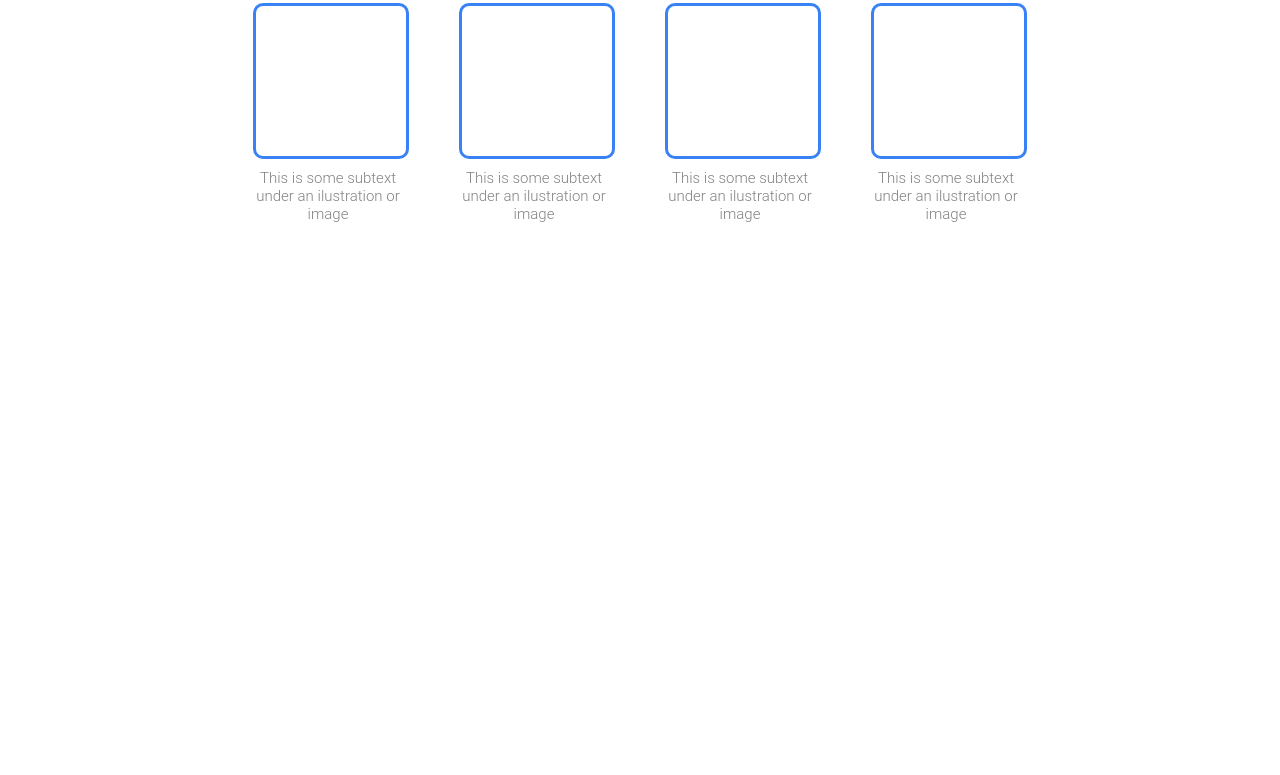
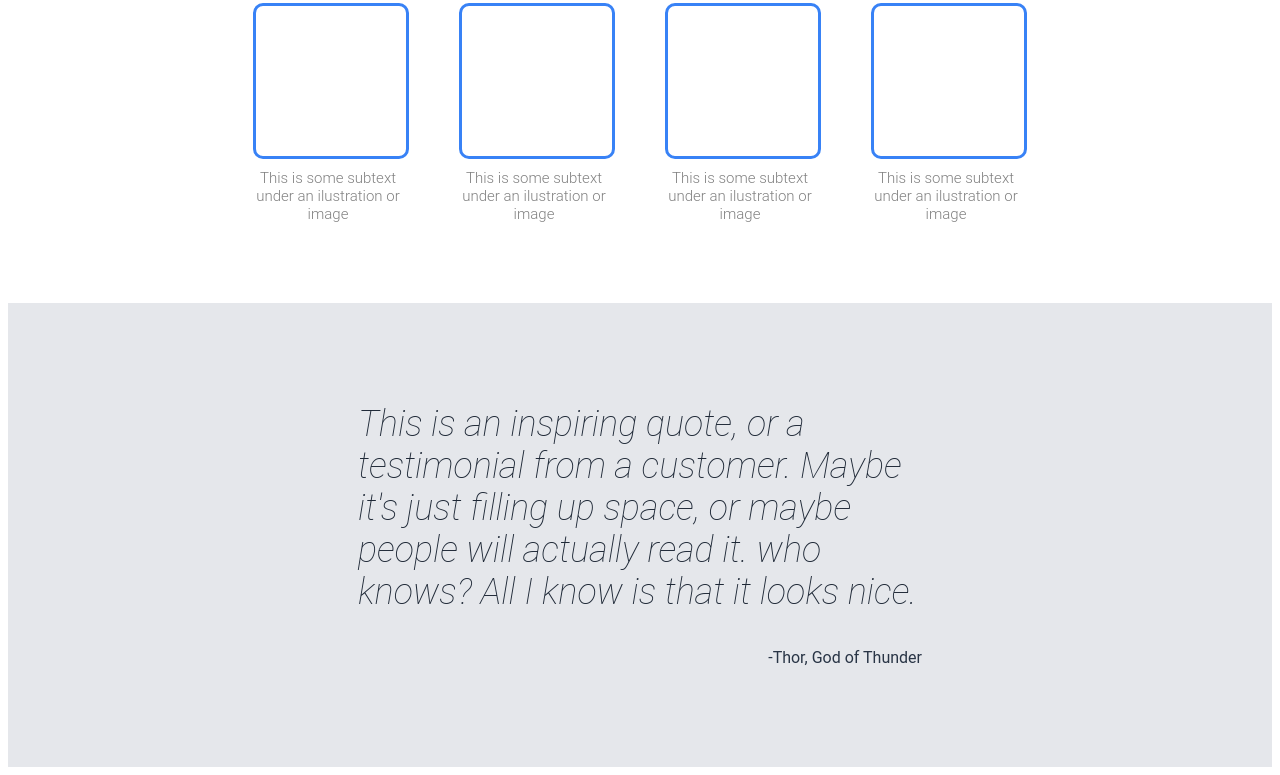
Before and after one commit to JoaoRamoss/landing-page-odin, a plain HTML site: page index.html in a window 1280 px wide. Shown: the part 681-1456 px from the top of the page. Before the commit the page ends 912 px from the top, so only its background shows below. Drawn offline with Linux system fonts and the light colour scheme.

Commit message:
Completed third section of the landing page

```diff
--- a/index.html
+++ b/index.html
@@ -45,5 +45,9 @@
             </div>
         </div>
     </div>
+    <div class="thirdSec">
+        <div class="quote">This is an inspiring quote, or a testimonial from a customer. Maybe it's just filling up space, or maybe people will actually read it. who knows? All I know is that it looks nice.</div>
+        <div class="author">-Thor, God of Thunder</div>
+    </div>
 </body>
 </html>
--- a/style.css
+++ b/style.css
@@ -103,6 +103,7 @@ ul.headerLink{
     display: flex;
     flex-direction: column;
     align-items: center;
+    margin-bottom: 80px;
 }
 
 .information{
@@ -125,7 +126,7 @@ ul.headerLink{
     height: 150px;
     border-radius: 10px;
 }
-.text {
+.info .text {
     text-align: center;
     margin-top: 10px;
     font-size: 15px;
@@ -135,3 +136,24 @@ ul.headerLink{
 }
 
 /*--------------------- END SECOND SECTION --------------------------*/
+
+/*--------------------- THIRD SECTION --------------------------*/
+.thirdSec{
+    display: flex;
+    flex-direction: column;
+    background-color: #E5E7EB;
+    padding: 100px 350px;
+}
+
+.quote {
+    font-size: 36px;
+    font-weight: lighter;
+    font-style: italic;
+    color: #1F2937;
+}
+
+.author {
+    margin-top: 35px;
+    text-align: end;
+    color: #293546;
+}
```
